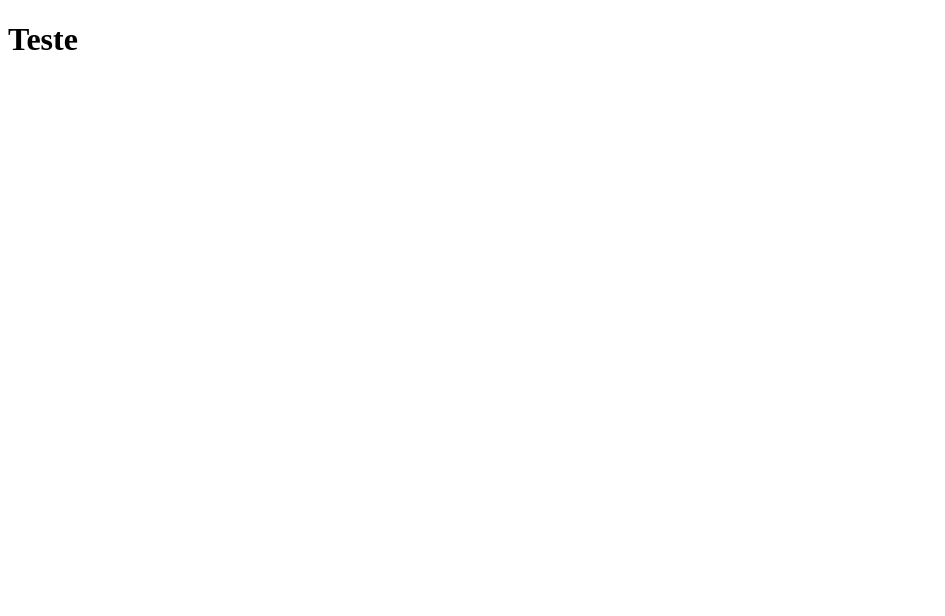
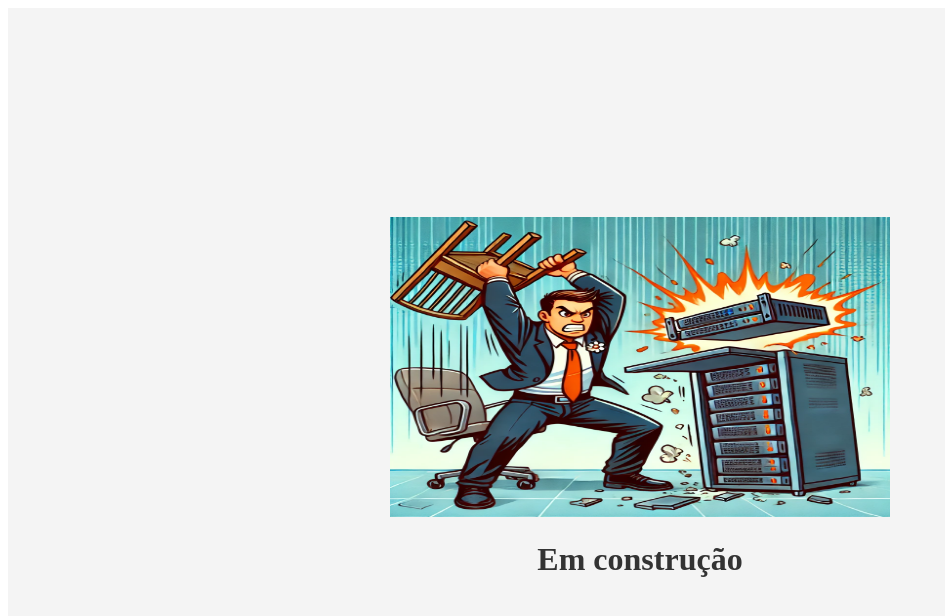
Before and after one commit to lucasppimentel/termometro-eleicoes, a Next.js app: page / in a window 1280 px wide. Shown: the top 616 px of the page, without its empty margins (0-945 px from the left). Built offline with nearby package versions, Linux system fonts and the light colour scheme.

Commit message:
feat: `WIP` page

```diff
--- /dev/null
+++ b/assets/styles/Home.module.css
@@ -0,0 +1,17 @@
+.container {
+  display: flex;
+  justify-content: center;
+  align-items: center;
+  min-height: 100vh;
+  background-color: #f4f4f4;
+}
+
+.main {
+  text-align: center;
+}
+
+.title {
+  margin-top: 20px;
+  font-size: 2rem;
+  color: #333;
+}
--- a/pages/index.js
+++ b/pages/index.js
@@ -1,5 +1,21 @@
+import Image from "next/image";
+import styles from "assets/styles/Home.module.css";
+import imageSrc from "assets/images/home.webp";
+
 function Home() {
-  return <h1> Teste </h1>;
+  return (
+    <div className={styles.container}>
+      <main className={styles.main}>
+        <Image
+          src={imageSrc}
+          alt="Under Construction"
+          width={500}
+          height={300}
+        />
+        <h1 className={styles.title}>Em construção</h1>
+      </main>
+    </div>
+  );
 }
 
 export default Home;
```
Also changed, not shown: assets/images/home.webp (added).
